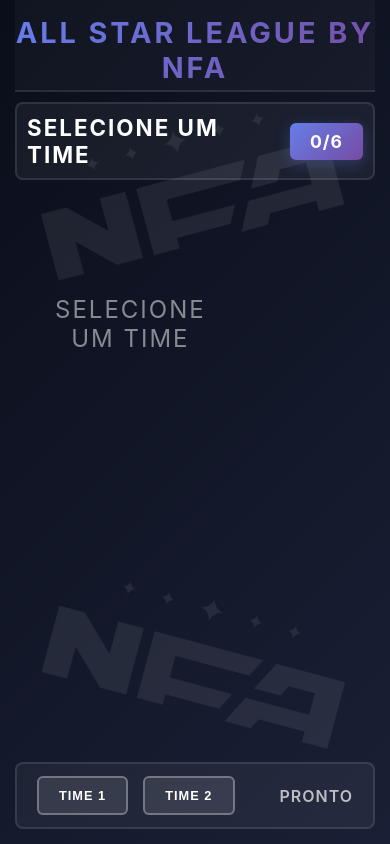
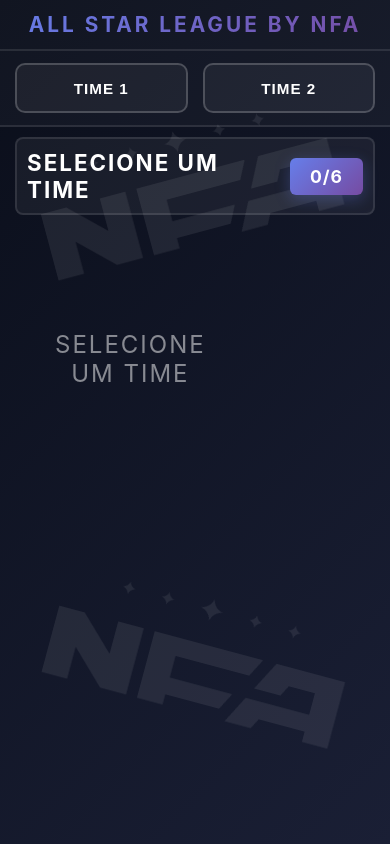
Before and after one commit to itroxz/cartas_cs, a website: page public/operator.html in a window 390 px wide. Drawn offline with Linux system fonts and the light colour scheme; no server answers.

Commit message:
fix: Mover botões de seleção de time para o topo do painel operador
- Botões TIME 1 e TIME 2 movidos para cima (logo após título)
- Removidos controles da parte inferior
- Layout otimizado para tablets: botões sempre visíveis
- Melhorado tamanho dos botões (55px altura mínima)
- Adicionado estado :active para feedback tátil
- Responsividade ajustada para paisagem e retrato
- Eliminado problema de scroll inacessível em tablets

```diff
--- a/public/operator.html
+++ b/public/operator.html
@@ -19,6 +19,12 @@
             <h1>All Star League by NFA</h1>
         </div>
 
+        <!-- Seleção de Time (movido para cima) -->
+        <div class="team-selector">
+            <button class="btn-team" id="btnSelectTeam1">TIME 1</button>
+            <button class="btn-team" id="btnSelectTeam2">TIME 2</button>
+        </div>
+
         <!-- Área de cartas (ocupa maior parte da tela) -->
         <div class="cards-area">
             <div class="team-header">
@@ -29,17 +35,6 @@
 
             <div class="cards-grid" id="cardsGrid">
                 <!-- Cartas serão inseridas aqui via JS -->
-            </div>
-        </div>
-
-        <!-- Controles na parte inferior -->
-        <div class="controls">
-            <div class="control-group">
-                <button class="btn-small" id="btnSelectTeam1">TIME 1</button>
-                <button class="btn-small" id="btnSelectTeam2">TIME 2</button>
-            </div>
-            <div class="control-info">
-                                <span id="statusText">Pronto</span>
             </div>
         </div>
     </div>
--- a/public/styles/operator.css
+++ b/public/styles/operator.css
@@ -53,13 +53,14 @@ body {
     position: relative;
     z-index: 10;
     text-align: center;
-    padding: 15px 0 5px 0;
+    padding: 12px 0;
     background: rgba(255, 255, 255, 0.03);
     border-bottom: 2px solid rgba(255, 255, 255, 0.1);
+    flex-shrink: 0;
 }
 
 .page-title h1 {
-    font-size: 1.8rem;
+    font-size: 1.6rem;
     font-weight: 700;
     text-transform: uppercase;
     letter-spacing: 3px;
@@ -70,24 +71,63 @@ body {
     margin: 0;
 }
 
+/* Seleção de Time (movida para cima) */
+.team-selector {
+    display: flex;
+    gap: 15px;
+    padding: 12px 15px;
+    background: rgba(255, 255, 255, 0.03);
+    border-bottom: 2px solid rgba(255, 255, 255, 0.1);
+    flex-shrink: 0;
+    position: relative;
+    z-index: 10;
+}
+
+.btn-team {
+    flex: 1;
+    padding: 15px 20px;
+    font-size: 1.1rem;
+    font-weight: 700;
+    text-transform: uppercase;
+    letter-spacing: 1px;
+    border: 2px solid rgba(255, 255, 255, 0.2);
+    border-radius: 10px;
+    background: rgba(255, 255, 255, 0.05);
+    color: white;
+    cursor: pointer;
+    transition: all 0.3s ease;
+    touch-action: manipulation;
+    -webkit-tap-highlight-color: transparent;
+    min-height: 55px;
+}
+
+.btn-team:active {
+    transform: scale(0.95);
+    background: rgba(255, 255, 255, 0.1);
+}
+
+.btn-team.active {
+    background: linear-gradient(135deg, #667eea 0%, #764ba2 100%);
+    border-color: #667eea;
+    box-shadow: 0 6px 20px rgba(102, 126, 234, 0.4);
+}
+
 .container {
     display: flex;
     flex-direction: column;
     height: 100vh;
-    padding: 0 15px 15px 15px;
-    gap: 10px;
     position: relative;
     z-index: 10;
 }
 
-/* Área das cartas - ocupa 85% da tela */
+/* Área das cartas - ocupa espaço restante */
 .cards-area {
     flex: 1;
     display: flex;
     flex-direction: column;
     gap: 10px;
     overflow: hidden;
-    min-height: 0;
+    padding: 10px 15px 15px 15px;
 }
 
 .team-header {
@@ -232,63 +272,6 @@ body {
 }
 
 /* Controles na parte inferior - 15% da tela */
-.controls {
-    display: flex;
-    align-items: center;
-    justify-content: space-between;
-    gap: 15px;
-    padding: 12px 20px;
-    background: rgba(255, 255, 255, 0.05);
-    border-radius: 8px;
-    border: 2px solid rgba(255, 255, 255, 0.1);
-    flex-shrink: 0;
-}
-
-.control-group {
-    display: flex;
-    gap: 15px;
-}
-
-.btn-small {
-    padding: 10px 25px;
-    font-size: 0.85rem;
-    font-weight: 700;
-    text-transform: uppercase;
-    letter-spacing: 1px;
-    border: 2px solid rgba(255, 255, 255, 0.3);
-    border-radius: 6px;
-    background: rgba(255, 255, 255, 0.1);
-    color: white;
-    cursor: pointer;
-    transition: all 0.3s ease;
-}
-
-.btn-small:hover {
-    background: rgba(255, 255, 255, 0.2);
-    border-color: rgba(255, 255, 255, 0.5);
-    transform: translateY(-2px);
-}
-
-.btn-small.active {
-    background: #3498db;
-    border-color: #3498db;
-    box-shadow: 0 5px 20px rgba(52, 152, 219, 0.5);
-}
-
-.control-info {
-    display: flex;
-    align-items: center;
-    gap: 10px;
-}
-
-#statusText {
-    font-size: 1rem;
-    font-weight: 600;
-    color: rgba(255, 255, 255, 0.7);
-    text-transform: uppercase;
-    letter-spacing: 1px;
-}
-
 /* Mensagem quando não há time selecionado */
 .no-team-message {
     text-align: center;
@@ -310,17 +293,29 @@ body {
         font-size: 1.4rem;
     }
 
-    .btn-small {
-        padding: 10px 20px;
-        font-size: 0.8rem;
+    .btn-team {
+        padding: 12px 15px;
+        font-size: 0.95rem;
+        min-height: 50px;
+    }
+
+    .page-title h1 {
+        font-size: 1.3rem;
     }
 }
 
 /* Responsivo para tablets em paisagem */
 @media (orientation: landscape) and (max-height: 600px) {
-    .container {
-        padding: 10px;
-        gap: 10px;
+    .page-title {
+        padding: 8px 0;
+    }
+
+    .page-title h1 {
+        font-size: 1.3rem;
+    }
+
+    .team-selector {
+        padding: 8px 15px;
     }
 
     .cards-grid {
@@ -328,11 +323,12 @@ body {
     }
 
     .team-header {
-        padding: 10px;
+        padding: 8px;
     }
 
-    .controls {
-        padding: 10px;
+    .btn-team {
+        padding: 10px 15px;
+        min-height: 45px;
     }
 }
 
```
